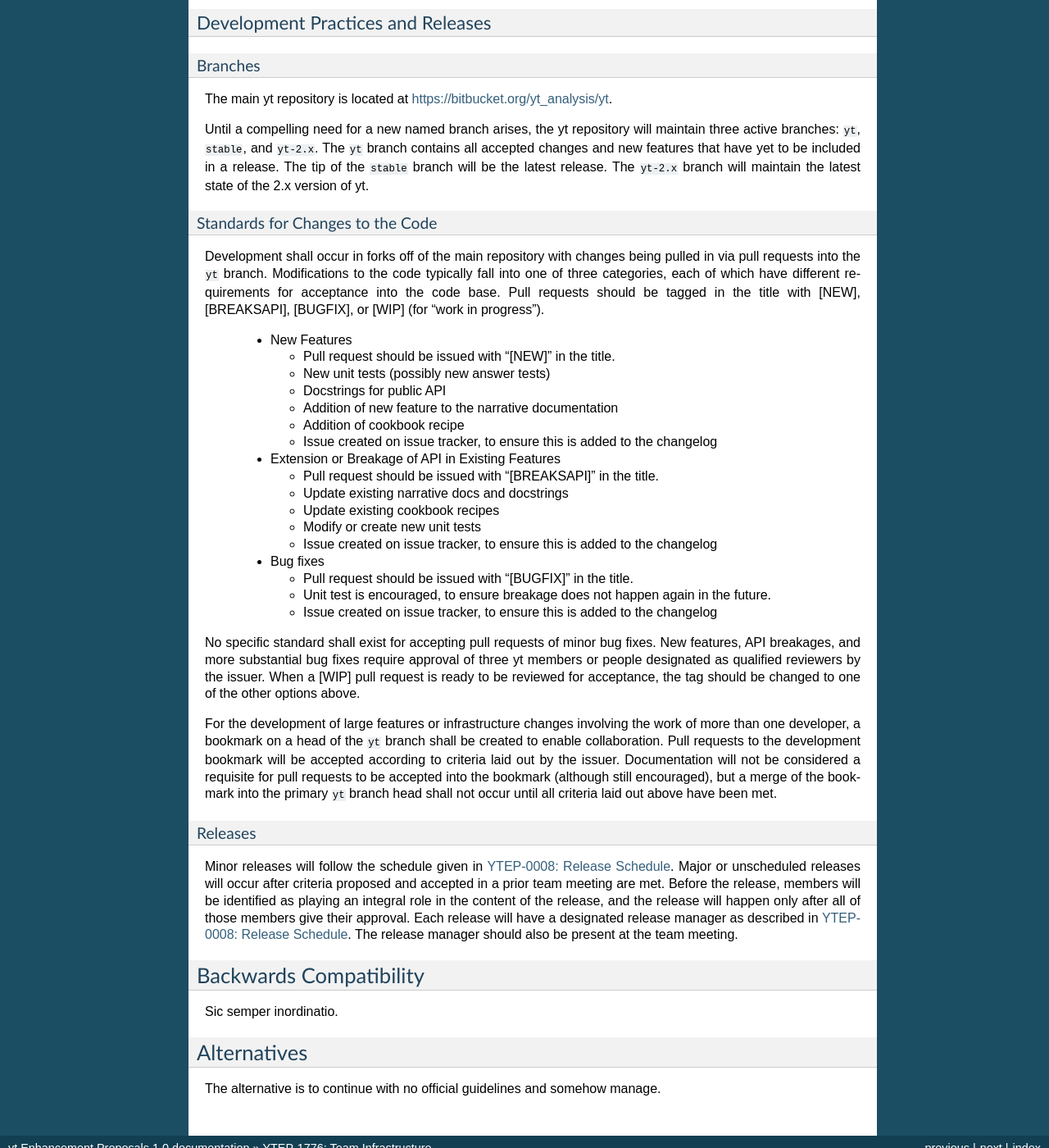
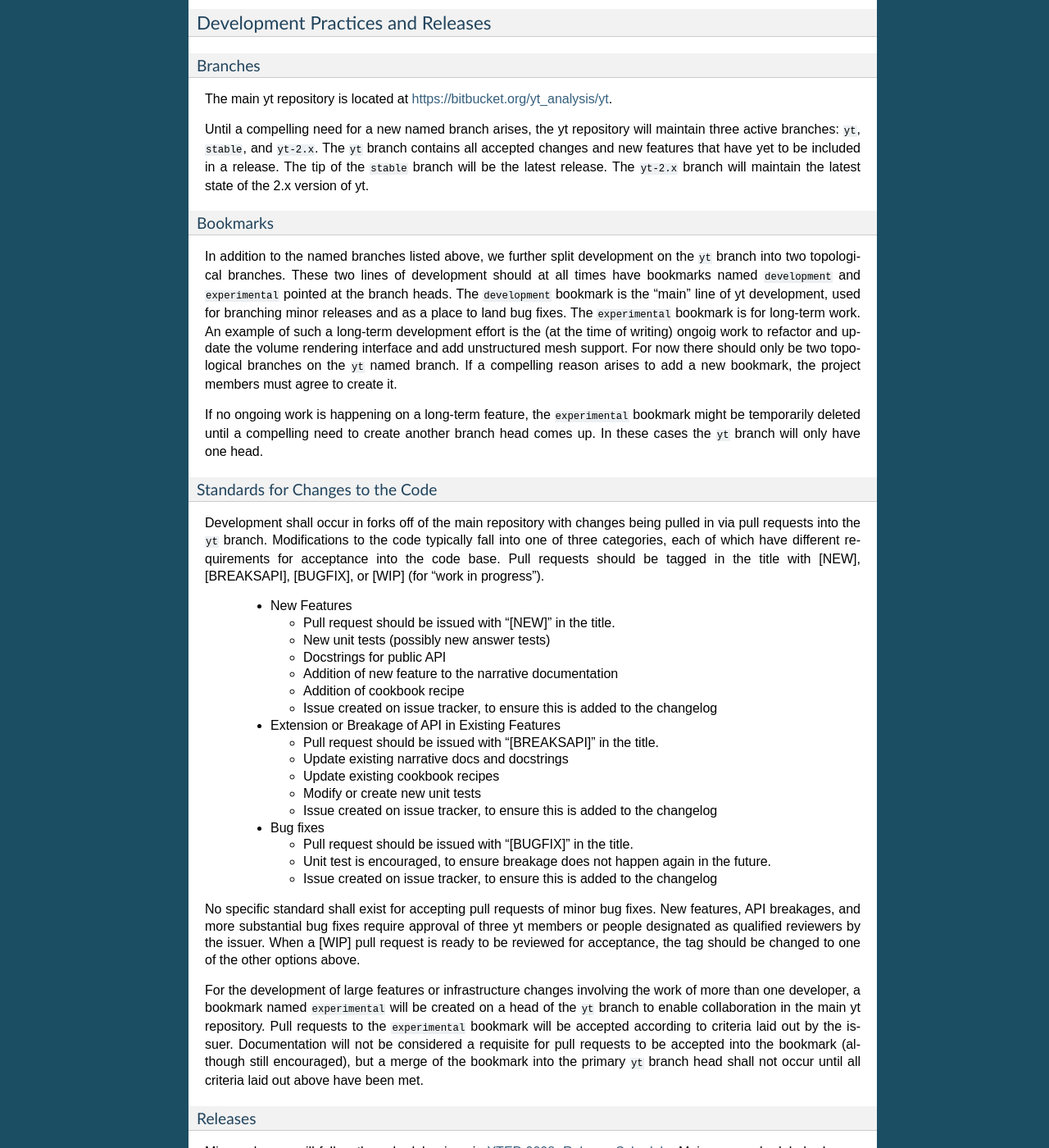
Before and after one commit to yt-project/ytep, a Sphinx documentation site: the page built from source/YTEPs/YTEP-1776.rst, in a window 1280 px wide and 1400 px high, scrolled down 2226 px. Shown: the whole window at 82% size. Built offline with Sphinx 7.4.7, drawn with Linux system fonts in a browser that asks for light colours; formulas are drawn with MathJax 3.

Commit message:
Adding a section on the development and experimental bookmarks.

```diff
--- a/source/YTEPs/YTEP-1776.rst
+++ b/source/YTEPs/YTEP-1776.rst
@@ -143,6 +143,25 @@
 release.  The ``yt-2.x`` branch will maintain the latest state of the 2.x
 version of yt.
 
+Bookmarks
++++++++++
+
+In addition to the named branches listed above, we further split development on
+the ``yt`` branch into two topological branches.  These two lines of development
+should at all times have bookmarks named ``development`` and ``experimental``
+pointed at the branch heads. The ``development`` bookmark is the "main" line of
+yt development, used for branching minor releases and as a place to land bug
+fixes. The ``experimental`` bookmark is for long-term work. An example of such a
+long-term development effort is the (at the time of writing) ongoig work to
+refactor and update the volume rendering interface and add unstructured mesh
+support. For now there should only be two topological branches on the ``yt``
+named branch. If a compelling reason arises to add a new bookmark, the project
+members must agree to create it.
+
+If no ongoing work is happening on a long-term feature, the ``experimental``
+bookmark might be temporarily deleted until a compelling need to create another
+branch head comes up. In these cases the ``yt`` branch will only have one head.
+
 Standards for Changes to the Code
 +++++++++++++++++++++++++++++++++
 
@@ -184,13 +203,13 @@
 be changed to one of the other options above.
 
 For the development of large features or infrastructure changes involving the
-work of more than one developer, a bookmark on a head of the ``yt`` branch shall
-be created to enable collaboration.  Pull requests to the development bookmark
-will be accepted according to criteria laid out by the issuer.  Documentation
-will not be considered a requisite for pull requests to be accepted into the
-bookmark (although still encouraged), but a merge of the bookmark into the
-primary ``yt`` branch head shall not occur until all criteria laid out above have
-been met.
+work of more than one developer, a bookmark named ``experimental`` will be
+created on a head of the ``yt`` branch to enable collaboration in the main yt
+repository.  Pull requests to the ``experimental`` bookmark will be accepted
+according to criteria laid out by the issuer.  Documentation will not be
+considered a requisite for pull requests to be accepted into the bookmark
+(although still encouraged), but a merge of the bookmark into the primary ``yt``
+branch head shall not occur until all criteria laid out above have been met.
 
 .. _releases:
 
```
